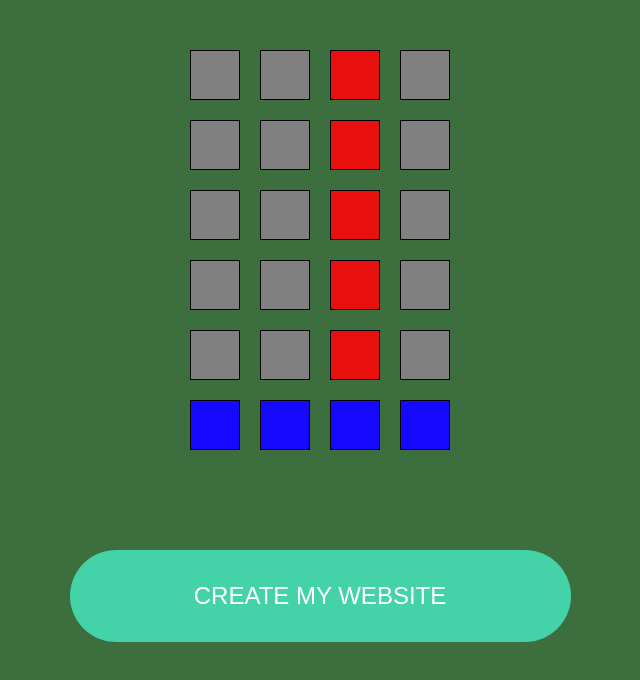
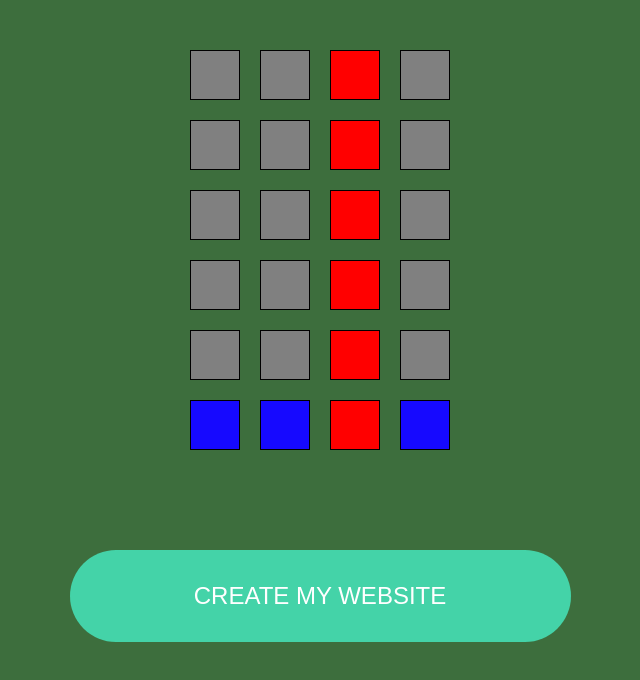
Before and after one commit to Solovey580/HomeWork-8, a plain HTML site: page index.html in a window 1280 px wide. Shown: the whole page, without its empty margins (320-960 px from the left). Drawn offline with Linux system fonts and the light colour scheme.

Commit message:
color-blok

```diff
--- a/styles.css
+++ b/styles.css
@@ -27,13 +27,17 @@ body{
 }
 
 .task-1:nth-child(4n-1){
-    background-color: rgb(232, 15, 15);
+    background-color: red;
 }
 
 
 .task-1:nth-of-type(n+21){
     background-color: rgb(22, 9, 255);
 }
+
+div.task-1:nth-last-of-type(2) {
+    background-color: red;
+  }
 
 
 .button{
```
